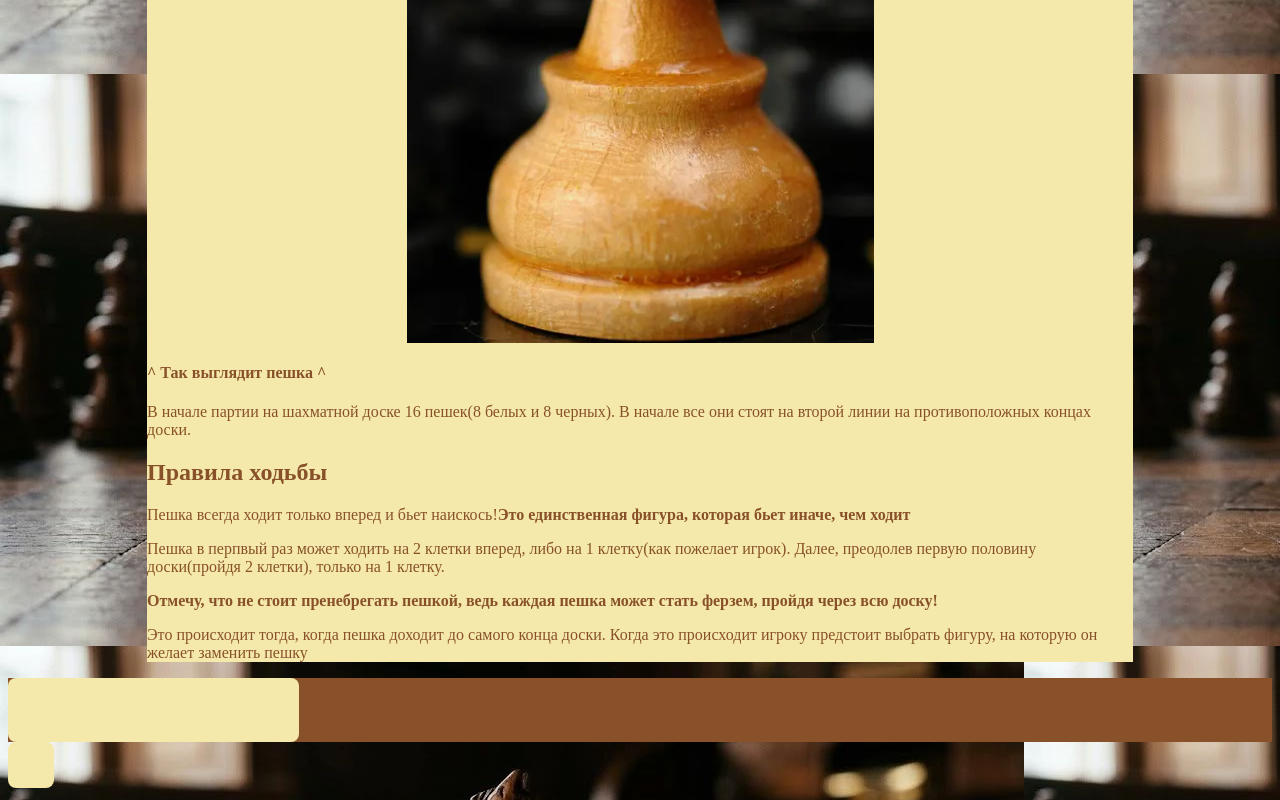
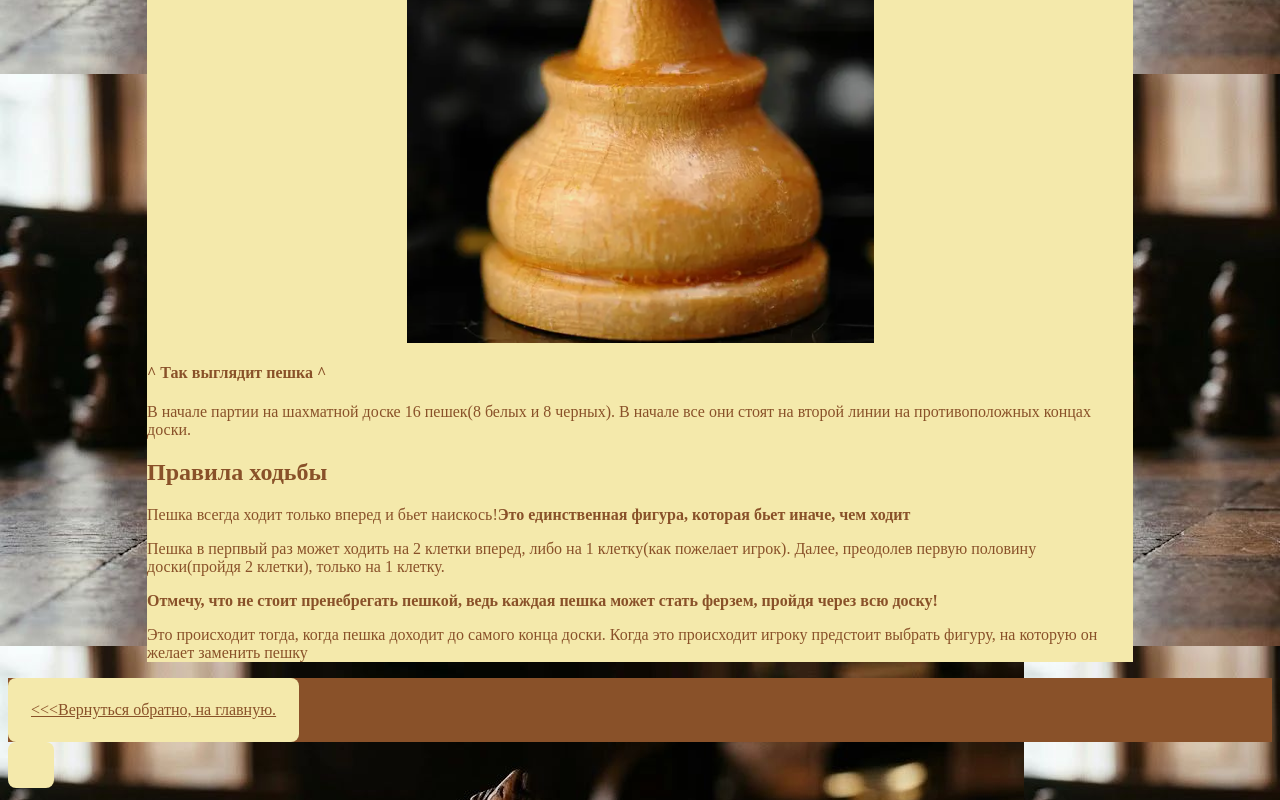
Before and after one commit to Milos888hhh/obuchalka_po_shahmatam78, a plain HTML site: page peshka/index.html in a window 1280 px wide. Shown: the part 498-1298 px from the top of the page. Drawn offline with Linux system fonts and the light colour scheme.

Commit message:
Update index.html

```diff
--- a/peshka/index.html
+++ b/peshka/index.html
@@ -5,7 +5,7 @@
         <title>Подсайт про пешку</title>
     <link rel="icon" type="image/png" href="peshka.png">
 <style>
-  #ssilka{color:#f4e9ab;}
+
 </style>
     <!-- Yandex.Metrika counter -->
 <script type="text/javascript">
```
